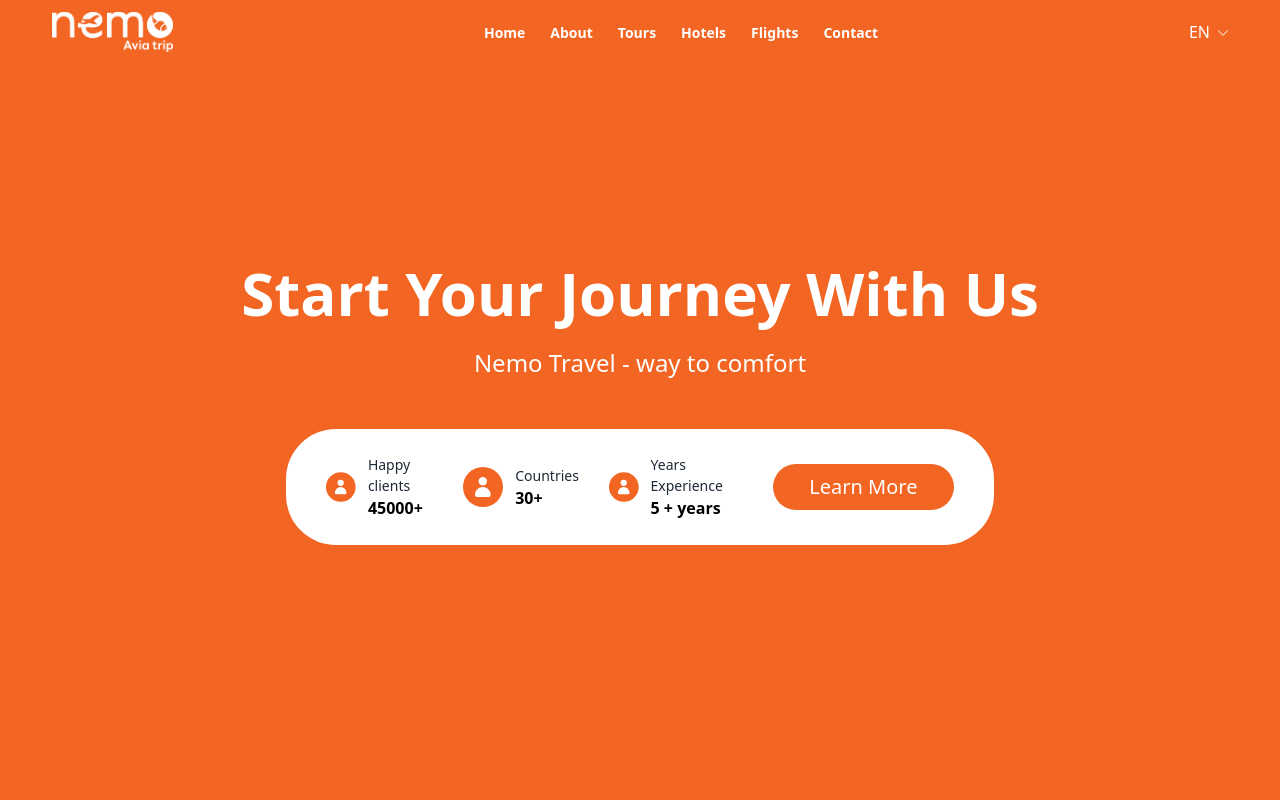
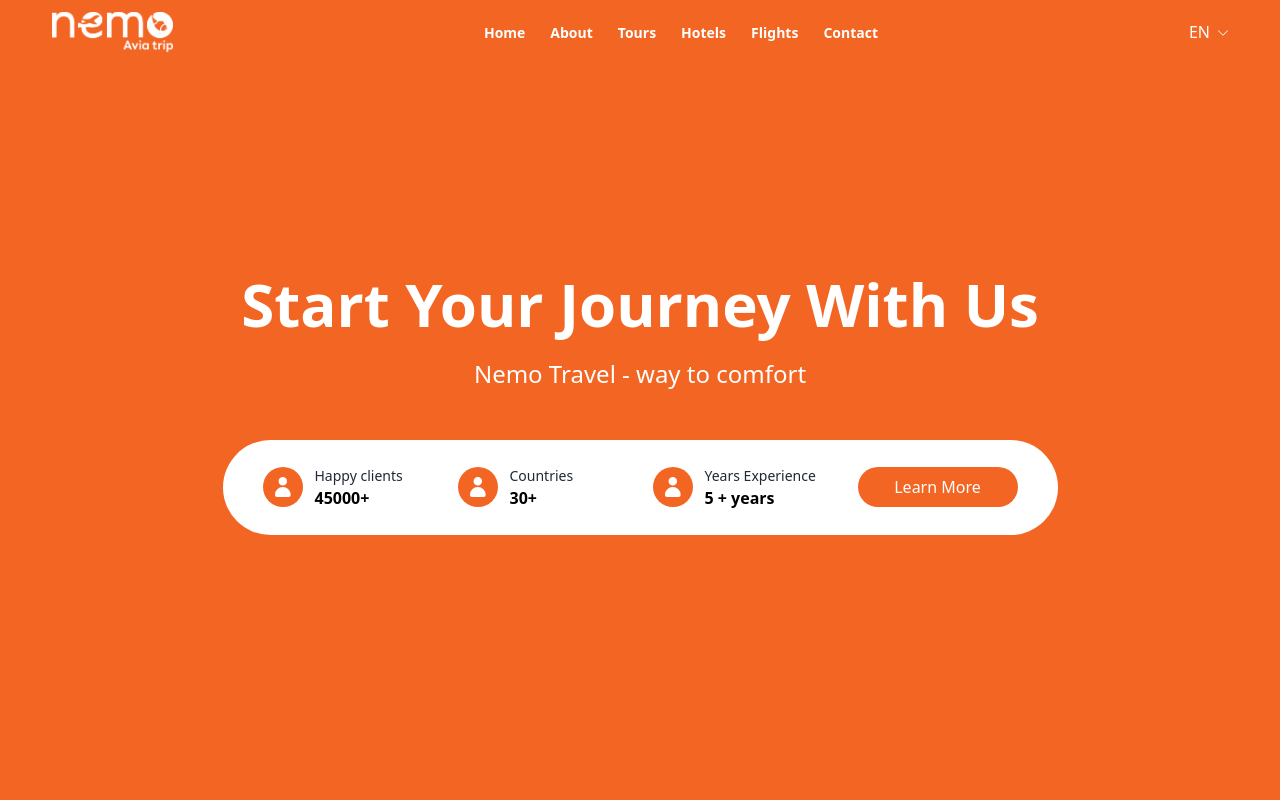
Before and after one commit to abdulhafiz0007/nemoaviatrip, a React (Vite) app: page / in a window 1280 px wide. Shown: the top 800 px of the page. Built offline with nearby package versions, Linux system fonts and the light colour scheme.

Commit message:
fix hero icons

```diff
--- a/src/components/Hero/Hero.jsx
+++ b/src/components/Hero/Hero.jsx
@@ -23,21 +23,21 @@
             </motion.p>
             <div className="flex flex-col lg:flex-row items-center gap-[24px] lg:gap-[40px] bg-white lg:px-[40px] px-[28px] py-[25px] lg:py-[25px] lg:rounded-[50px] rounded-[30px]">
                <ul className="flex flex-col lg:flex-row items-start lg:items-center gap-[22px] lg:gap-[30px]">
-                  <li className="flex items-center gap-3">
+                  <li className="flex items-center gap-3 lg:w-[165px]">
                      <ContactIcon />
                      <div>
                         <h3 className="text-[14px] text-[#1F2937]"> {lang[til].hero.clients}</h3>
                         <strong>45000+</strong>
                      </div>
                   </li>
-                  <li className="flex items-center gap-3">
+                  <li className="flex items-center gap-3 lg:w-[165px]">
                      <ContactIcon />
                      <div>
                         <h3 className="text-[14px] text-[#1F2937]"> {lang[til].hero.countries}</h3>
                         <strong>30+</strong>
                      </div>
                   </li>
-                  <li className="flex items-center gap-3">
+                  <li className="flex items-center gap-3 lg:w-[165px]">
                      <ContactIcon />
                      <div>
                         <h3 className="text-[14px] text-[#1F2937]"> {lang[til].hero.experience}</h3>
@@ -45,7 +45,7 @@
                      </div>
                   </li>
                </ul>
-               <a href="#contact" className="text-white text-center py-2 w-full bg-[#F26522] rounded-full lg:text-[20px] text-[16px]">
+               <a href="#contact" className="text-white text-center py-2 w-full bg-[#F26522] rounded-full lg:w-[160px] text-[16px]">
                   {lang[til].hero.learnMore}
                </a>
             </div>
```
